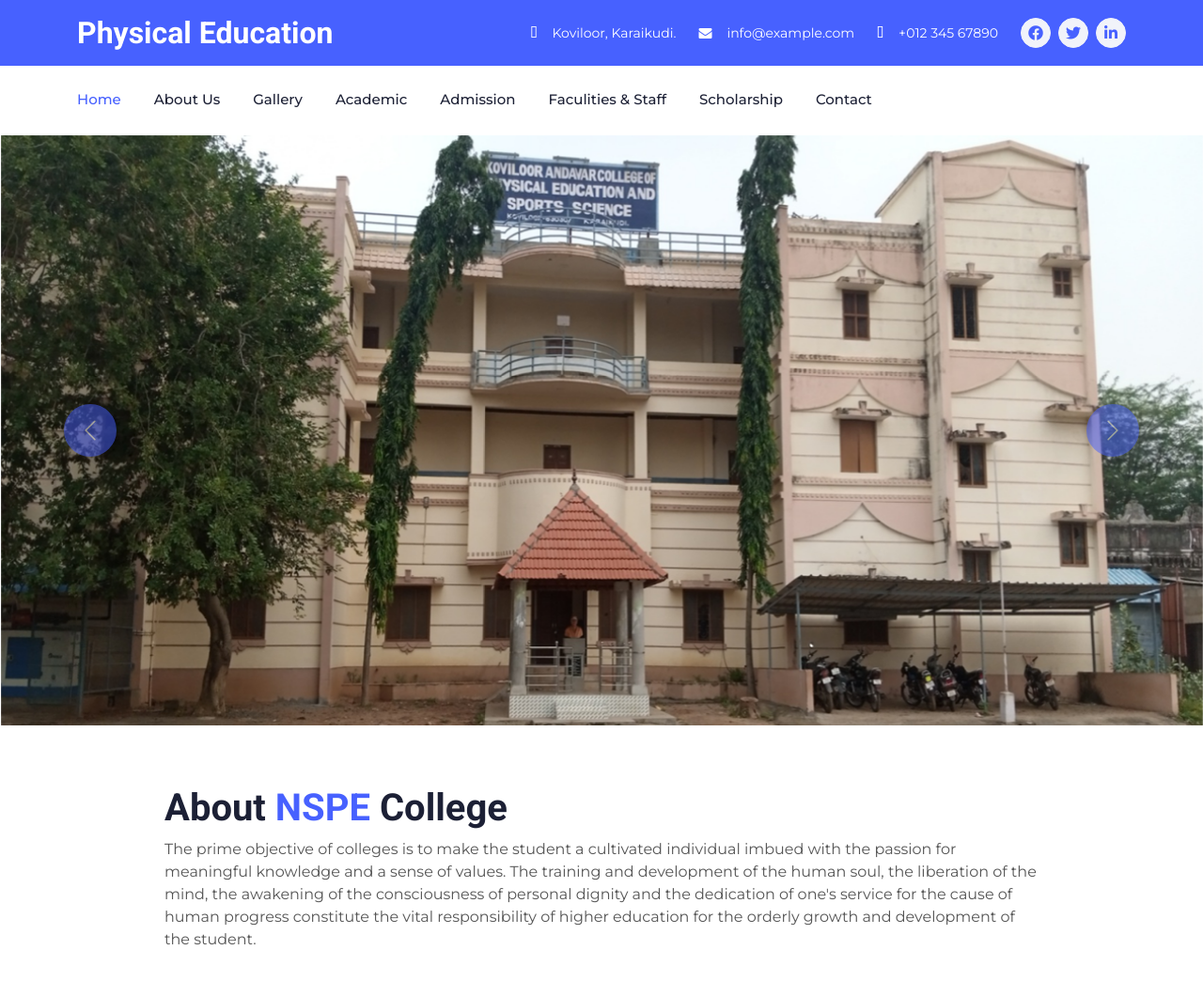
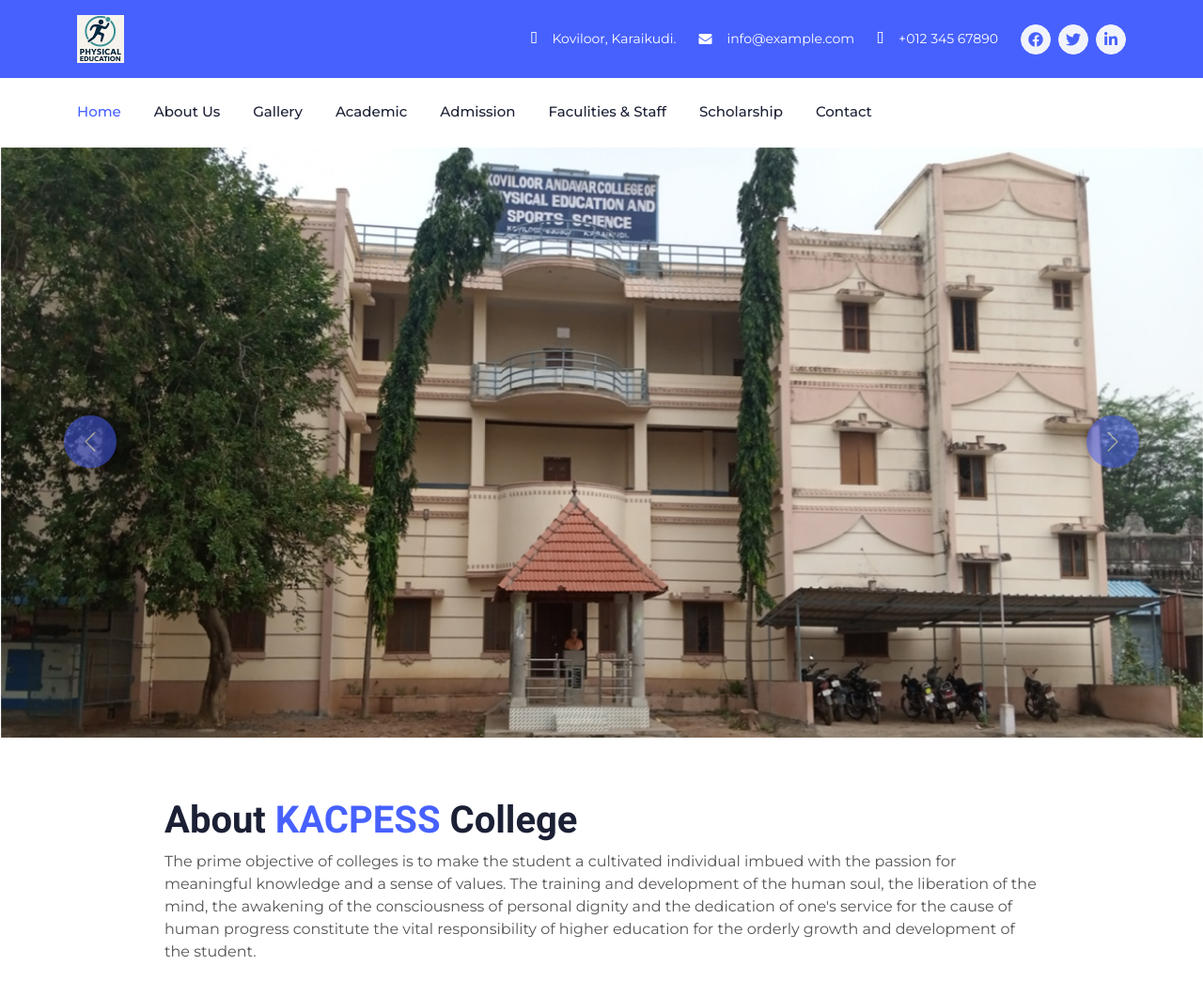
Before and after one commit to arjavatech/physicaleduweb, a plain HTML site: page index.html in a window 1280 px wide. Shown: the top 1044 px of the page at 94% size. Drawn offline with nearby package versions, Linux system fonts and the light colour scheme.

Commit message:
logo added

```diff
--- a/index.html
+++ b/index.html
@@ -50,7 +50,8 @@
         <div class="container py-3">
             <div class="d-flex align-items-center">
                 <a href="index.html">
-                    <h2 class="text-white fw-bold m-0">Physical Education</h2>
+                    <!-- <h2 class="text-white fw-bold m-0" >Physical Education</h2> -->
+                     <img src="img/phy-edu-logo.png" alt="Physical Education" width="50%">
                 </a>
                 <div class="ms-auto d-flex align-items-center">
                     <small class="ms-4"><i class="fa fa-map-marker-alt me-3"></i>Koviloor, Karaikudi.</small>
@@ -150,7 +151,7 @@
         <div class="container">
             <div class="row g-0 justify-content-center">
                 <div class="col-md-10">
-                    <h1 class="display-6 mb-2">About <span class="text-primary">NSPE</span> College</h1>
+                    <h1 class="display-6 mb-2">About <span class="text-primary">KACPESS</span> College</h1>
                     <p>The prime objective of colleges is to make the student a cultivated individual imbued with the
                         passion for meaningful knowledge and a sense of values. The training and development of the
                         human soul, the liberation of the mind, the awakening of the consciousness of personal dignity
```
Also changed, not shown: img/phy-edu-logo.png (added).
